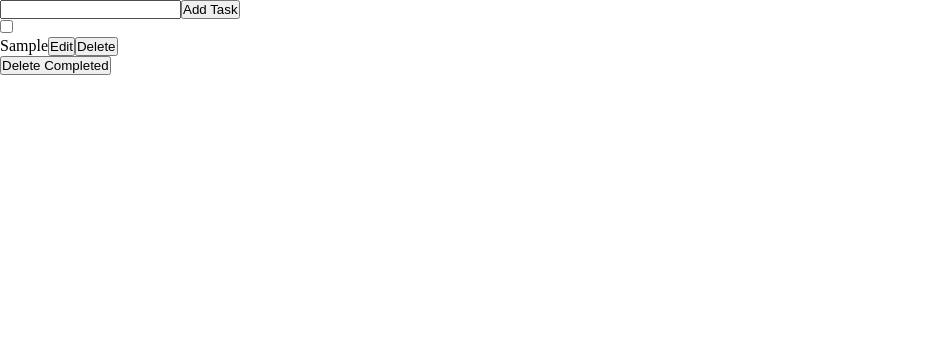
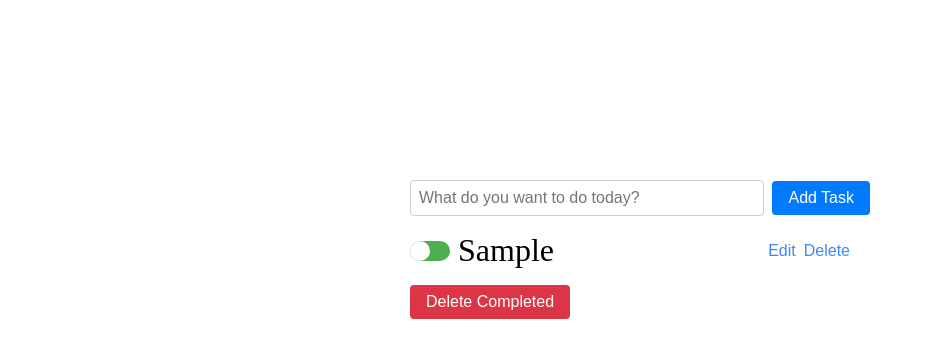
Before and after one commit to Krishnabot/task_manager_frontend, a React (Create React App) app: page / in a window 1280 px wide. Both pictures are taken after typing "Sample" into the empty fields and a click on the button "Add Task". Shown: the top 358 px of the page, without its empty margins (0-933 px from the left). Built offline with nearby package versions, Linux system fonts and the light colour scheme.

Commit message:
Add Minimalistic styling for the app

```diff
--- a/package.json
+++ b/package.json
@@ -4,6 +4,10 @@
   "version": "0.1.0",
   "private": true,
   "dependencies": {
+    "@emotion/react": "^11.11.0",
+    "@emotion/styled": "^11.11.0",
+    "@mui/icons-material": "^5.11.16",
+    "@mui/material": "^5.13.3",
     "@reduxjs/toolkit": "^1.9.5",
     "@testing-library/jest-dom": "^5.16.5",
     "@testing-library/react": "^13.4.0",
--- /dev/null
+++ b/src/Components/TodoItem.css
@@ -0,0 +1,106 @@
+.todo-item {
+  display: flex;
+  align-items: center;
+  margin-bottom: 8px;
+}
+
+.checkbox {
+  position: relative;
+  width: 40px;
+  height: 20px;
+  background-color: #e4e4e4;
+  border-radius: 10px;
+  margin-right: 8px;
+}
+
+.checkbox.completed {
+  background-color: #f44336;
+}
+
+.checkbox.not-completed {
+  background-color: #4caf50;
+}
+
+.checkbox input {
+  opacity: 0;
+  width: 0;
+  height: 0;
+}
+
+.checkbox label {
+  position: absolute;
+  top: 0;
+  left: 0;
+  width: 20px;
+  height: 20px;
+  border-radius: 50%;
+  background-color: #fff;
+  transition: all 0.3s ease;
+  cursor: pointer;
+}
+
+.checkbox input:checked + label {
+  transform: translateX(20px);
+}
+
+.taskitem {
+  display: flex;
+  justify-content: space-between;
+  width: 25rem;
+}
+
+.task-title {
+  flex: 1;
+  font-size: 16px;
+}
+
+.edit-task-input {
+  flex: 1;
+  padding: 4px;
+  border: 1px solid #ccc;
+  border-radius: 4px;
+  font-size: 16px;
+  margin-right: 8px;
+}
+
+.btn-group {
+  display: flex;
+}
+
+.animated-link {
+  background-color: transparent;
+  border: none;
+  cursor: pointer;
+  font-size: 16px;
+  color: #4285f4;
+  transition: color 0.3s ease;
+  margin-right: 8px;
+}
+
+.animated-link:hover {
+  color: #1a73e8;
+}
+
+.save-btn,
+.cancel-btn,
+.edit-btn,
+.delete-btn {
+  display: inline-block;
+  padding: 8px 16px;
+  background-color: #4285f4;
+  border: none;
+  border-radius: 4px;
+  font-size: 16px;
+  color: #fff;
+  cursor: pointer;
+  transition: background-color 0.3s ease;
+}
+
+.save-btn:hover,
+.cancel-btn:hover,
+.edit-btn:hover,
+.delete-btn:hover {
+  background-color: #1a73e8;
+}
+
+/* Additional styling for TodoItem component can be added here */
--- a/src/Components/TodoItem.jsx
+++ b/src/Components/TodoItem.jsx
@@ -2,6 +2,7 @@ import React, { useState } from 'react';
 import PropTypes from 'prop-types';
 import { useDispatch } from 'react-redux';
 import { toggleTodo, editTodo, deleteTodo } from '../Redux/actions';
+import './TodoItem.css'; // Import your custom CSS file
 
 const TodoItem = ({ id, title, isCompleted }) => {
   const dispatch = useDispatch();
@@ -31,30 +32,41 @@ const TodoItem = ({ id, title, isCompleted }) => {
   const taskStyle = {
     textDecorationLine: isCompleted ? 'line-through' : 'none',
     fontStyle: isCompleted ? 'italic' : 'normal',
+    fontSize: isCompleted ? '1.5rem' : '2rem',
   };
 
   return (
-    <div>
-      <input
-        type="checkbox"
-        checked={isCompleted}
-        onChange={handleToggle}
-      />
+    <div className="todo-item">
+      <div className={`checkbox ${isCompleted ? 'completed' : 'not-completed'}`}>
+        <input
+          type="checkbox"
+          checked={isCompleted}
+          onChange={handleToggle}
+          className="toggle-checkbox"
+          id={`checkbox-${id}`}
+        />
+        <label htmlFor={`checkbox-${id}`} />
+      </div>
       {editing ? (
-        <div>
+        <div className='taskitem'>
           <input
             type="text"
             value={editedTitle}
             onChange={(e) => setEditedTitle(e.target.value)}
+            className="edit-task-input"
           />
-          <button type="button" onClick={handleEdit}>Save</button>
-          <button type="button" onClick={handleCancelEdit}>Cancel</button>
+          <div className="btn-group">
+            <button type="button" onClick={handleEdit} className="animated-link">Save</button>
+            <button type="button" onClick={handleCancelEdit} className="animated-link">Cancel</button>
+          </div>
         </div>
       ) : (
-        <div>
-          <span style={taskStyle}>{title}</span>
-          <button type="button" onClick={() => setEditing(true)}>Edit</button>
-          <button type="button" onClick={handleDelete}>Delete</button>
+        <div className='taskitem'>
+          <span style={taskStyle} className="task-title">{title}</span>
+          <div className="btn-group">
+            <button type="button" onClick={() => setEditing(true)} className="animated-link">Edit</button>
+            <button type="button" onClick={handleDelete} className="animated-link">Delete</button>
+          </div>
         </div>
       )}
     </div>
--- /dev/null
+++ b/src/Components/TodoList.css
@@ -0,0 +1,44 @@
+.todo-list {
+  max-width: 500px;
+  margin: 10rem auto;
+  padding: 20px;
+}
+
+.add-task-container {
+  display: flex;
+  align-items: center;
+  margin-bottom: 16px;
+}
+
+.new-task-input {
+  flex: 1;
+  padding: 8px;
+  border: 1px solid #ccc;
+  border-radius: 4px;
+  font-size: 16px;
+}
+
+.add-task-btn {
+  padding: 8px 16px;
+  background-color: #007bff;
+  color: #fff;
+  border: none;
+  border-radius: 4px;
+  cursor: pointer;
+  font-size: 16px;
+  margin-left: 8px;
+}
+
+.task-list {
+  margin-bottom: 16px;
+}
+
+.delete-completed-btn {
+  background-color: #dc3545;
+  color: #fff;
+  border: none;
+  border-radius: 4px;
+  cursor: pointer;
+  font-size: 16px;
+  padding: 8px 16px;
+}
--- a/src/Components/TodoList.jsx
+++ b/src/Components/TodoList.jsx
@@ -2,6 +2,7 @@ import React, { useState } from 'react';
 import { useSelector, useDispatch } from 'react-redux';
 import TodoItem from './TodoItem';
 import { addTodo, deleteCompletedTodos } from '../Redux/actions';
+import './TodoList.css';
 
 const TodoList = () => {
   const dispatch = useDispatch();
@@ -29,16 +30,19 @@ const TodoList = () => {
   };
 
   return (
-    <div>
-      <div>
+    <div className="todo-list">
+      <div className="add-task-container">
         <input
           type="text"
           value={newTask}
           onChange={(e) => setNewTask(e.target.value)}
           onKeyDown={handleKeyDown}
+          className="new-task-input"
+          placeholder="What do you want to do today?"
         />
-        <button type="button" onClick={handleAddTask}>Add Task</button>
+        <button type="button" onClick={handleAddTask} className="add-task-btn">Add Task</button>
       </div>
+      <div className="task-list">
         {todos.map((todo) => (
           <TodoItem
             key={todo.id}
@@ -47,8 +51,9 @@ const TodoList = () => {
             isCompleted={todo.isCompleted}
           />
         ))}
+      </div>
       {todos.length > 0 && (
-        <button type="button" onClick={handleDeleteCompleted}>Delete Completed</button>
+        <button type="button" onClick={handleDeleteCompleted} className="delete-completed-btn">Delete Completed</button>
       )}
     </div>
   );
```
Also changed, not shown: 1 other file (tests, documents, lock files or other folders). Lines whose indentation alone changed are shown as unchanged.
